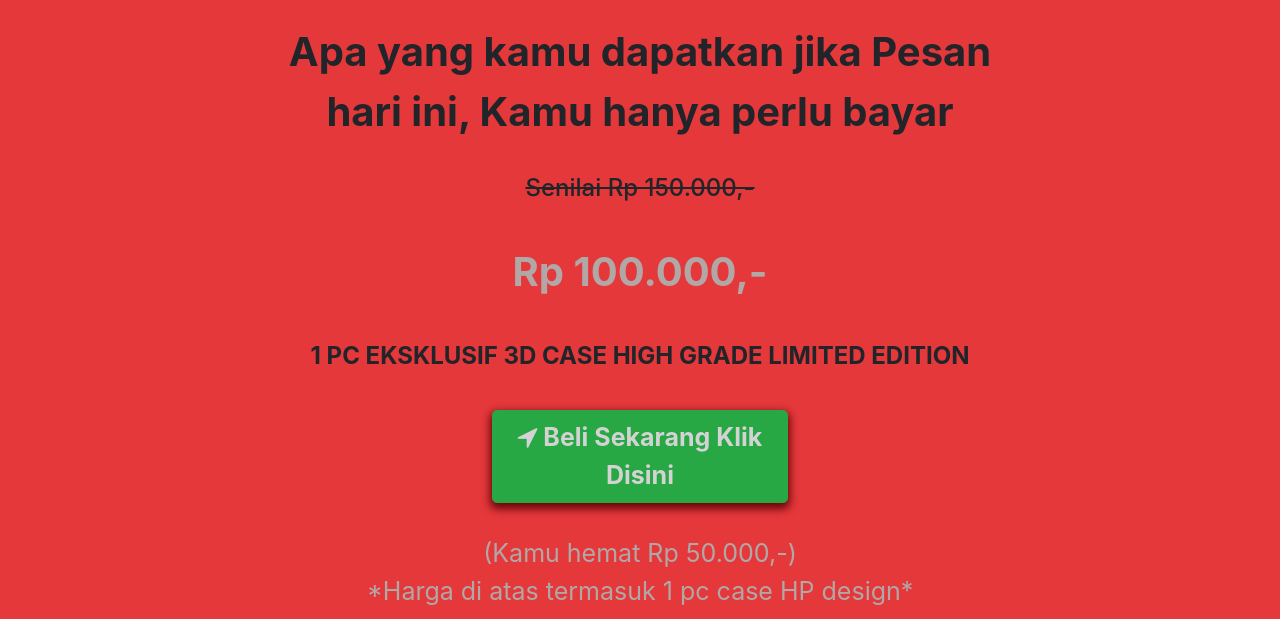
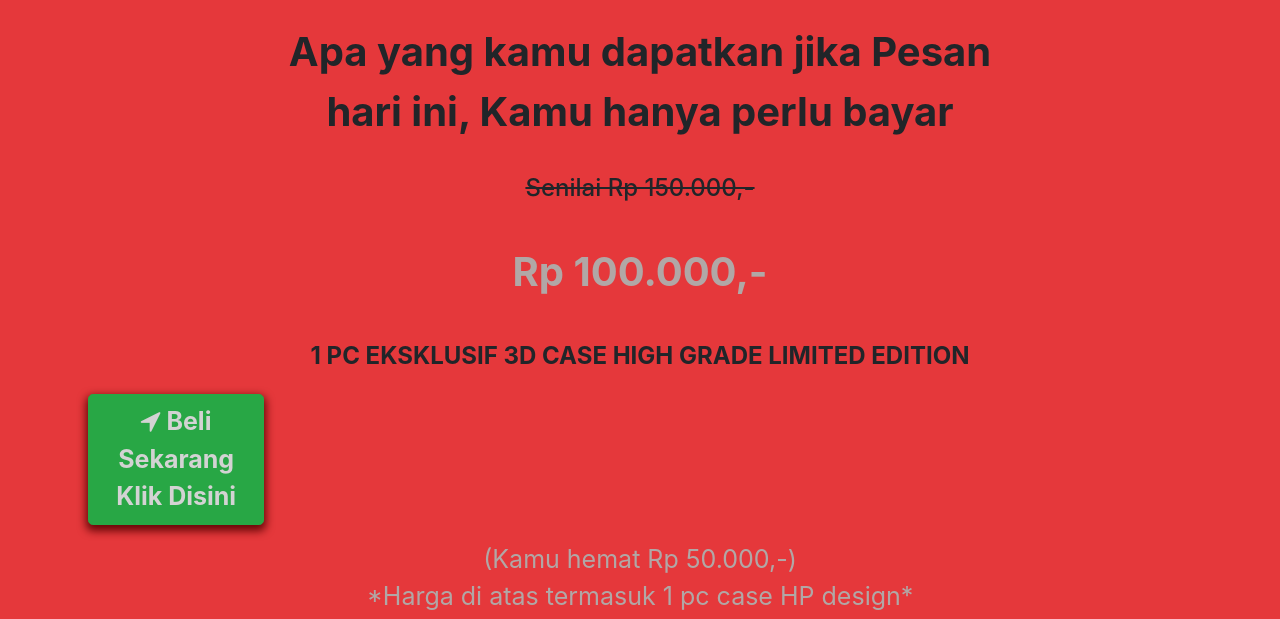
Before and after one commit to Rizzdd/Rizzdd.github.io, a plain HTML site: page index.html in a window 1280 px wide. Shown: the part 10226-10845 px from the top of the page. Drawn offline with nearby package versions, Linux system fonts and the light colour scheme.

Commit message:
Update index.html

```diff
--- a/index.html
+++ b/index.html
@@ -470,9 +470,9 @@
                     <span class="text-center h4"><strong>1 PC EKSKLUSIF 3D CASE HIGH GRADE LIMITED EDITION</strong></span>
                 </div>
             </div>
-            <div class="row-3">
+            <div class="row">
                 <form class="" action="checkout.html">
-                    <div class="p-3 text-center d-flex align-items-center justify-content-center flex-column mx-auto pan2">
+                    <div class="d-flex align-items-center justify-content-center flex-column">
                         <button class="pan2 btn btn-success btn-lg btn-block light-gray" type="submit"><i class="fa fa-location-arrow"> </i> Beli Sekarang Klik Disini</button>
                     </div>
                 </form>
```
